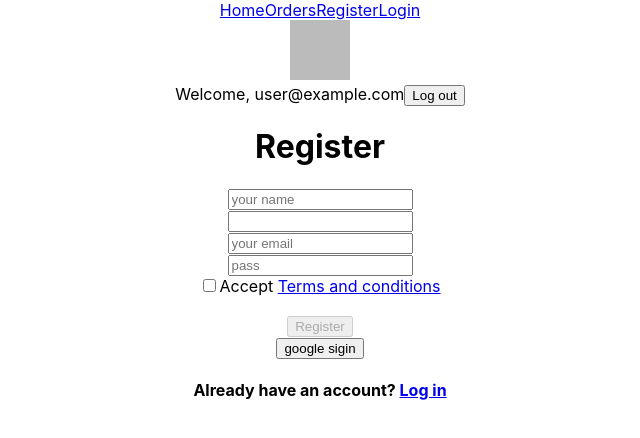
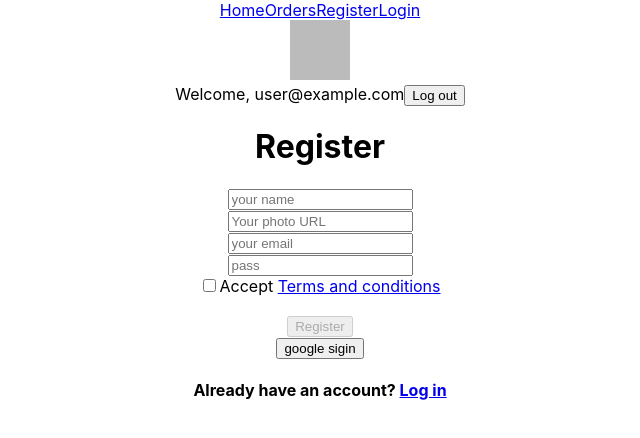
Before and after one commit to manikislammahi/auth-router-contex-batch6, a React (Create React App) app: page /register in a window 1280 px wide. Shown: the top 438 px of the page, without its empty margins (320-960 px from the left). Built offline with nearby package versions, Linux system fonts and the light colour scheme; no server answers; sample sign-in values are in the browser's storage.

Commit message:
react hot toast added

```diff
--- a/package.json
+++ b/package.json
@@ -9,6 +9,7 @@
     "firebase": "^9.16.0",
     "react": "^18.2.0",
     "react-dom": "^18.2.0",
+    "react-hot-toast": "^2.4.0",
     "react-router-dom": "^6.7.0",
     "react-scripts": "5.0.1",
     "web-vitals": "^2.1.4"
--- a/src/App.js
+++ b/src/App.js
@@ -7,6 +7,7 @@ import Login from './components/Login';
 import PrivateRoutes from './routes/PrivateRoutes';
 import Orders from './components/Orders';
 import TermsAndConditions from './components/TermsAndConditions';
+import { Toaster } from 'react-hot-toast';
 
 function App() {
   const router = createBrowserRouter([
@@ -25,6 +26,7 @@ function App() {
   return (
     <div className="App">
       <RouterProvider router={router}></RouterProvider>
+      <Toaster />
     </div>
   );
 }
--- a/src/components/Login.js
+++ b/src/components/Login.js
@@ -1,4 +1,5 @@
 import React, { useContext, useState } from 'react'
+import { toast } from 'react-hot-toast';
 import { Link, useLocation, useNavigate } from 'react-router-dom';
 import { AuthContext } from '../contex/UserContex';
 
@@ -26,9 +27,10 @@ const Login = () => {
             .then(result => {
                 const user = result.user;
                 console.log("successfully loged in", user);
+
                 if (!user?.emailVerified) {
                     console.log("verify user", user?.emailVerified)
-                    alert("Please verify your email before log in!");
+                    toast.error("Your email is not verified. Please verify you email address.");
                 }
                 else {
                     console.log("helo user", user?.emailVerified)
--- a/src/components/Register.js
+++ b/src/components/Register.js
@@ -1,4 +1,5 @@
 import React, { useContext, useState } from 'react'
+import { toast } from 'react-hot-toast';
 import { Link } from 'react-router-dom';
 import { AuthContext } from '../contex/UserContex';
 
@@ -39,11 +40,13 @@ const Register = () => {
                 console.log(user);
                 setSuccess(true);
 
+
+                // যেহেতু ইউজার সাকসেস্ফুলি লগ ইন হয়ে গেছে তাই আমরা সমস্ত এরোর মুছে ফেলতে চাই তাই।
+                setPasswordError('');
+                form.reset();
+                handleUpdateUserProfile(name, photoURL);
                 emailVerification();
-                // যেহেতু ইউজার সাকসেস্ফুলি লগ ইন হয়ে গেছে তাই আমরা সমস্ত এরোর মুছে ফেলতে চাই তাই।
-                setPasswordError('')
-                form.reset();
-                handleUpdateUserProfile(name, photoURL)
+                toast.success('Please verify your email address.')
             })
             .catch(error => {
                 console.log(error)
@@ -92,7 +95,7 @@ const Register = () => {
             <form onSubmit={handleRegister}>
                 <input type="text" name="name" id="" placeholder='your name' />
                 <br />
-                <input type="url" name="photoURL" id="" />
+                <input type="url" name="photoURL" id="" placeholder='Your photo URL' />
                 <br />
                 <input type="email" name="email" id="" placeholder='your email' />
                 <br />
```
Also changed, not shown: 1 other file (tests, documents, lock files or other folders).
